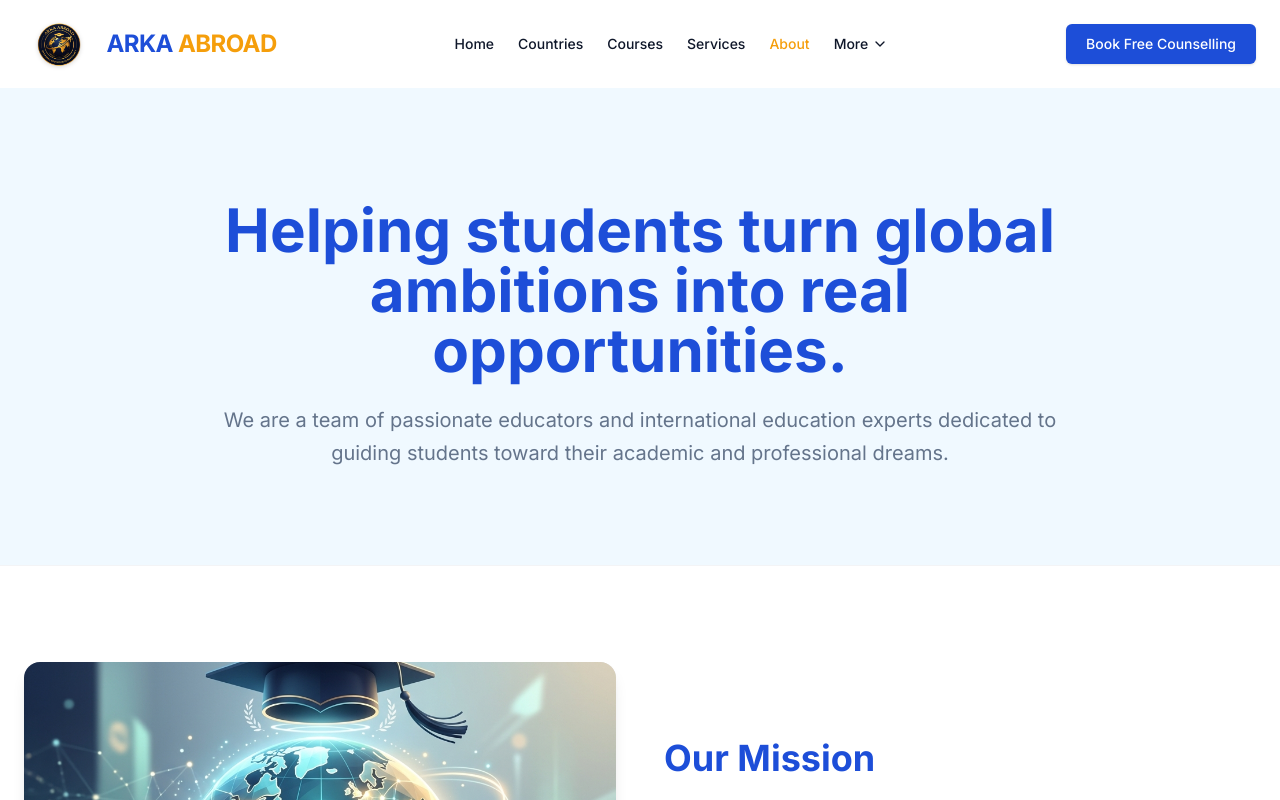
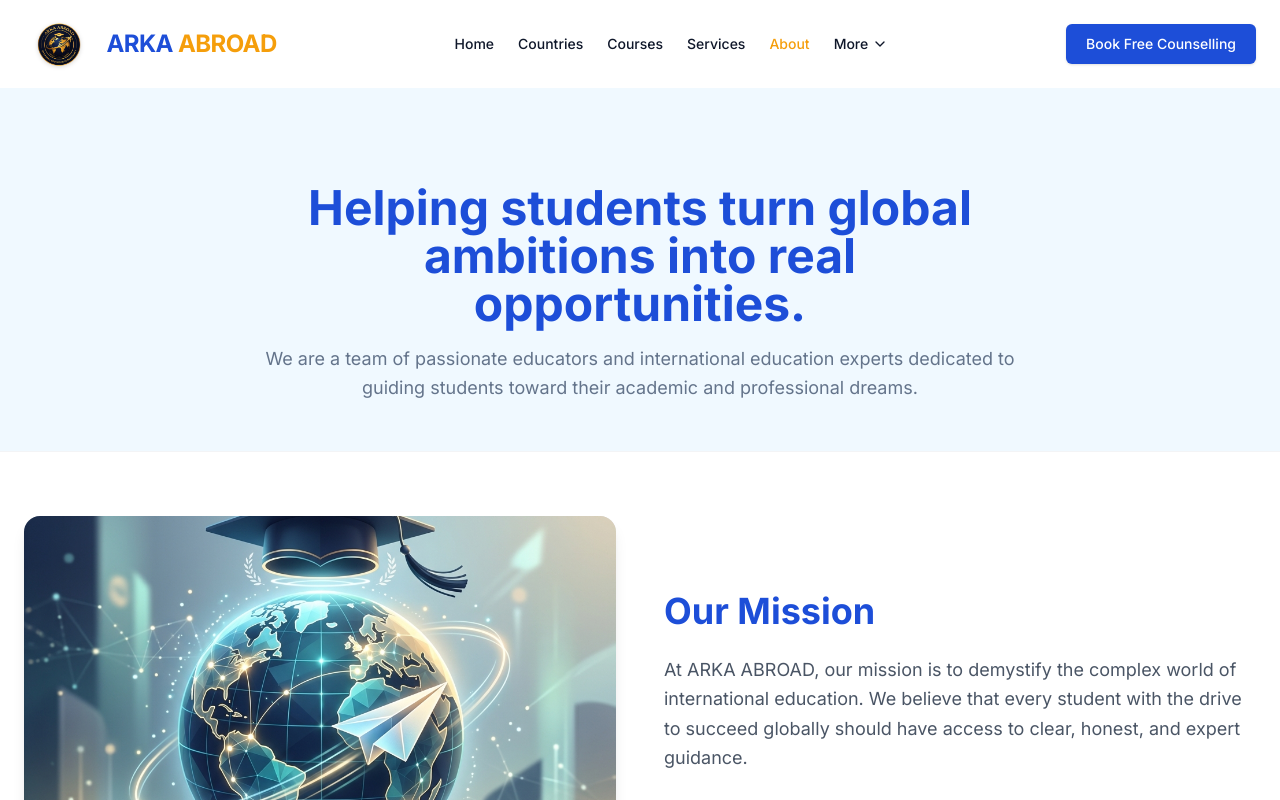
Before and after one commit to srikalyan28/arka-site, a Next.js app: page /about in a window 1280 px wide. Shown: the top 800 px of the page. Built offline with nearby package versions, Linux system fonts and the light colour scheme.

Commit message:
style: reduce hero section height on about page

```diff
--- a/src/app/about/page.tsx
+++ b/src/app/about/page.tsx
@@ -13,13 +13,13 @@ export default function AboutPage() {
   return (
     <div className="bg-white min-h-screen">
       {/* Hero Section */}
-      <section className="relative pt-24 pb-16 md:pt-32 md:pb-24 bg-[var(--background)]">
+      <section className="relative pt-24 pb-8 md:pt-28 md:pb-12 bg-[var(--background)]">
         <div className="container mx-auto px-4 md:px-6">
-          <div className="max-w-4xl mx-auto text-center">
-            <h1 className="text-4xl md:text-5xl lg:text-6xl font-bold text-[var(--primary)] mb-6">
+          <div className="max-w-3xl mx-auto text-center">
+            <h1 className="text-3xl md:text-4xl lg:text-5xl font-bold text-[var(--primary)] mb-4">
               Helping students turn global ambitions into real opportunities.
             </h1>
-            <p className="text-lg md:text-xl text-[var(--muted)] leading-relaxed">
+            <p className="text-base md:text-lg text-[var(--muted)] leading-relaxed">
               We are a team of passionate educators and international education experts dedicated to guiding students toward their academic and professional dreams.
             </p>
           </div>
@@ -27,7 +27,7 @@ export default function AboutPage() {
       </section>
 
       {/* Our Mission */}
-      <section className="py-16 md:py-24 border-t border-gray-100">
+      <section className="py-12 md:py-16 border-t border-gray-100">
         <div className="container mx-auto px-4 md:px-6">
           <div className="grid md:grid-cols-2 gap-12 items-center">
             <div className="relative aspect-[4/3] rounded-2xl overflow-hidden shadow-lg bg-gray-200">
```
